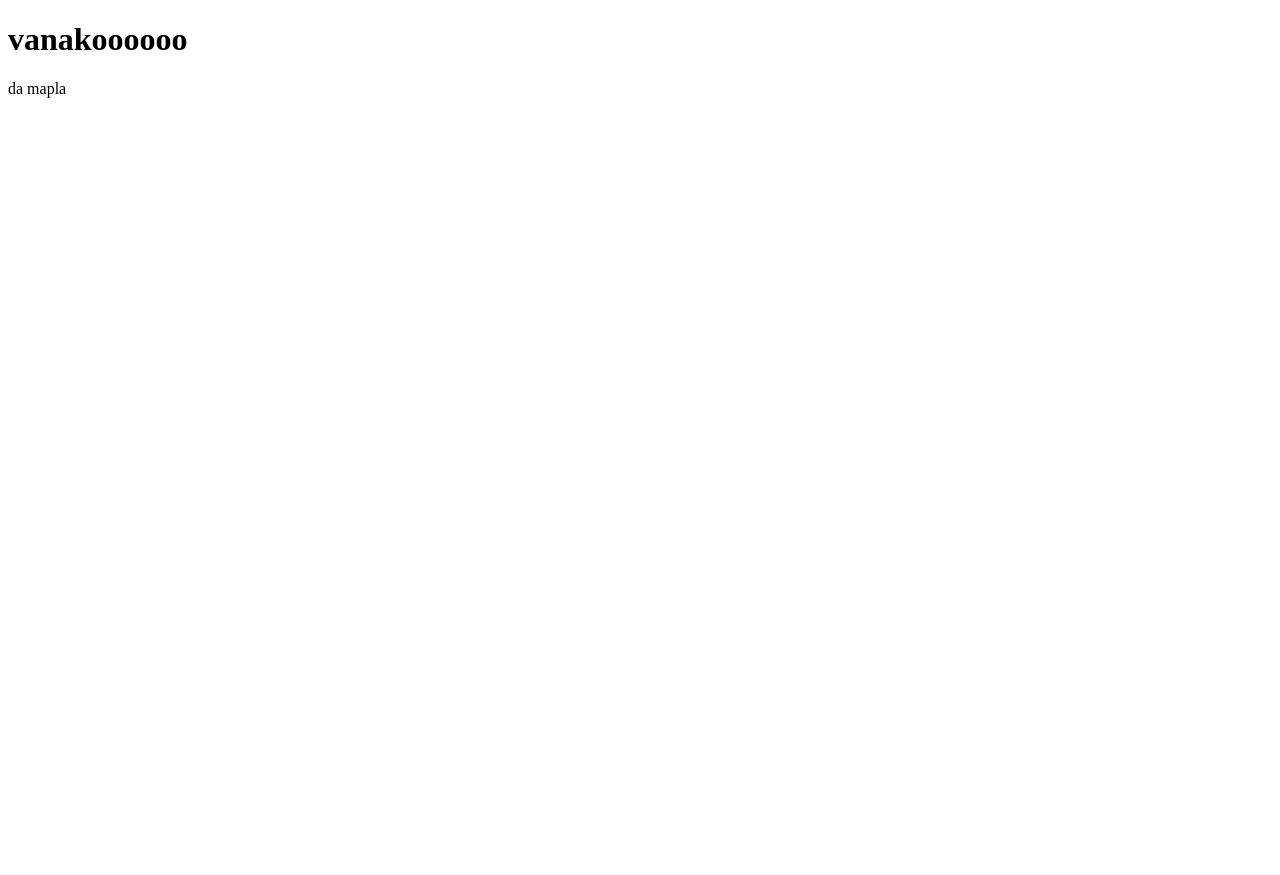
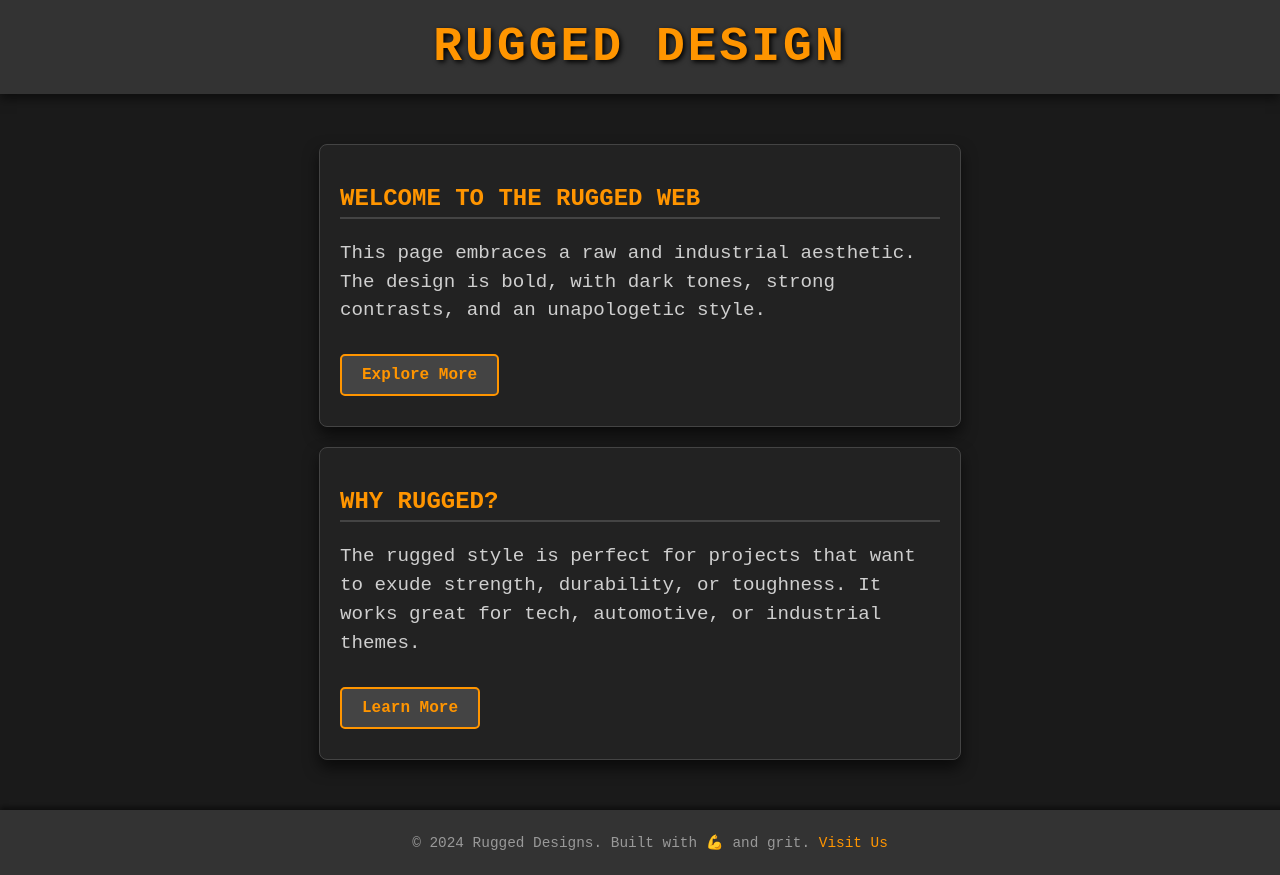
Before and after one commit to logesh0102/docker-demo, a plain HTML site: page index.html in a window 1280 px wide. Before the commit the page ends 800 px from the top, so only its background shows below. Drawn offline with Linux system fonts and the light colour scheme.

Commit message:
creating docker

```diff
--- a/index.html
+++ b/index.html
@@ -3,10 +3,119 @@
 <head>
     <meta charset="UTF-8">
     <meta name="viewport" content="width=device-width, initial-scale=1.0">
-    <title>hlooooooooo</title>
+    <title>Rugged Web Page</title>
+    <style>
+        /* General Styles */
+        body {
+            font-family: 'Courier New', monospace;
+            margin: 0;
+            padding: 0;
+            background: #1a1a1a; /* Dark and industrial */
+            color: #f0f0f0;
+            text-align: center;
+        }
+
+        header {
+            background: #333;
+            color: #ff9500;
+            padding: 20px 10px;
+            text-transform: uppercase;
+            letter-spacing: 3px;
+            font-weight: bold;
+            box-shadow: 0 5px 10px rgba(0, 0, 0, 0.5);
+        }
+
+        header h1 {
+            margin: 0;
+            font-size: 3em;
+            text-shadow: 2px 2px 5px #000;
+        }
+
+        .container {
+            padding: 30px 10px;
+        }
+
+        .card {
+            background: #222;
+            border: 1px solid #444;
+            border-radius: 8px;
+            padding: 20px;
+            margin: 20px auto;
+            max-width: 600px;
+            box-shadow: 0 8px 15px rgba(0, 0, 0, 0.6);
+            text-align: left;
+        }
+
+        .card h2 {
+            color: #ff9500;
+            text-transform: uppercase;
+            border-bottom: 2px solid #444;
+            padding-bottom: 5px;
+        }
+
+        .card p {
+            font-size: 1.2em;
+            line-height: 1.5;
+            color: #cfcfcf;
+        }
+
+        .btn {
+            display: inline-block;
+            padding: 10px 20px;
+            margin: 10px 0;
+            background: #444;
+            color: #ff9500;
+            text-decoration: none;
+            font-weight: bold;
+            border: 2px solid #ff9500;
+            border-radius: 5px;
+            transition: background 0.3s, color 0.3s;
+        }
+
+        .btn:hover {
+            background: #ff9500;
+            color: #222;
+        }
+
+        footer {
+            background: #333;
+            color: #999;
+            padding: 10px;
+            font-size: 0.9em;
+            position: relative;
+            bottom: 0;
+            width: 100%;
+            box-shadow: 0 -3px 5px rgba(0, 0, 0, 0.5);
+        }
+
+        footer a {
+            color: #ff9500;
+            text-decoration: none;
+        }
+
+        footer a:hover {
+            text-decoration: underline;
+        }
+    </style>
 </head>
 <body>
-    <h1>vanakoooooo</h1>
-    <p>da mapla</p>
+    <header>
+        <h1>Rugged Design</h1>
+    </header>
+    <div class="container">
+        <div class="card">
+            <h2>Welcome to the Rugged Web</h2>
+            <p>This page embraces a raw and industrial aesthetic. The design is bold, with dark tones, strong contrasts, and an unapologetic style.</p>
+            <a href="#explore" class="btn">Explore More</a>
+        </div>
+        <div class="card">
+            <h2>Why Rugged?</h2>
+            <p>The rugged style is perfect for projects that want to exude strength, durability, or toughness. It works great for tech, automotive, or industrial themes.</p>
+            <a href="#learn" class="btn">Learn More</a>
+        </div>
+    </div>
+    <footer>
+        <p>&copy; 2024 Rugged Designs. Built with 💪 and grit. <a href="https://example.com">Visit Us</a></p>
+    </footer>
 </body>
 </html>
```
Also changed, not shown: 1 other file.
